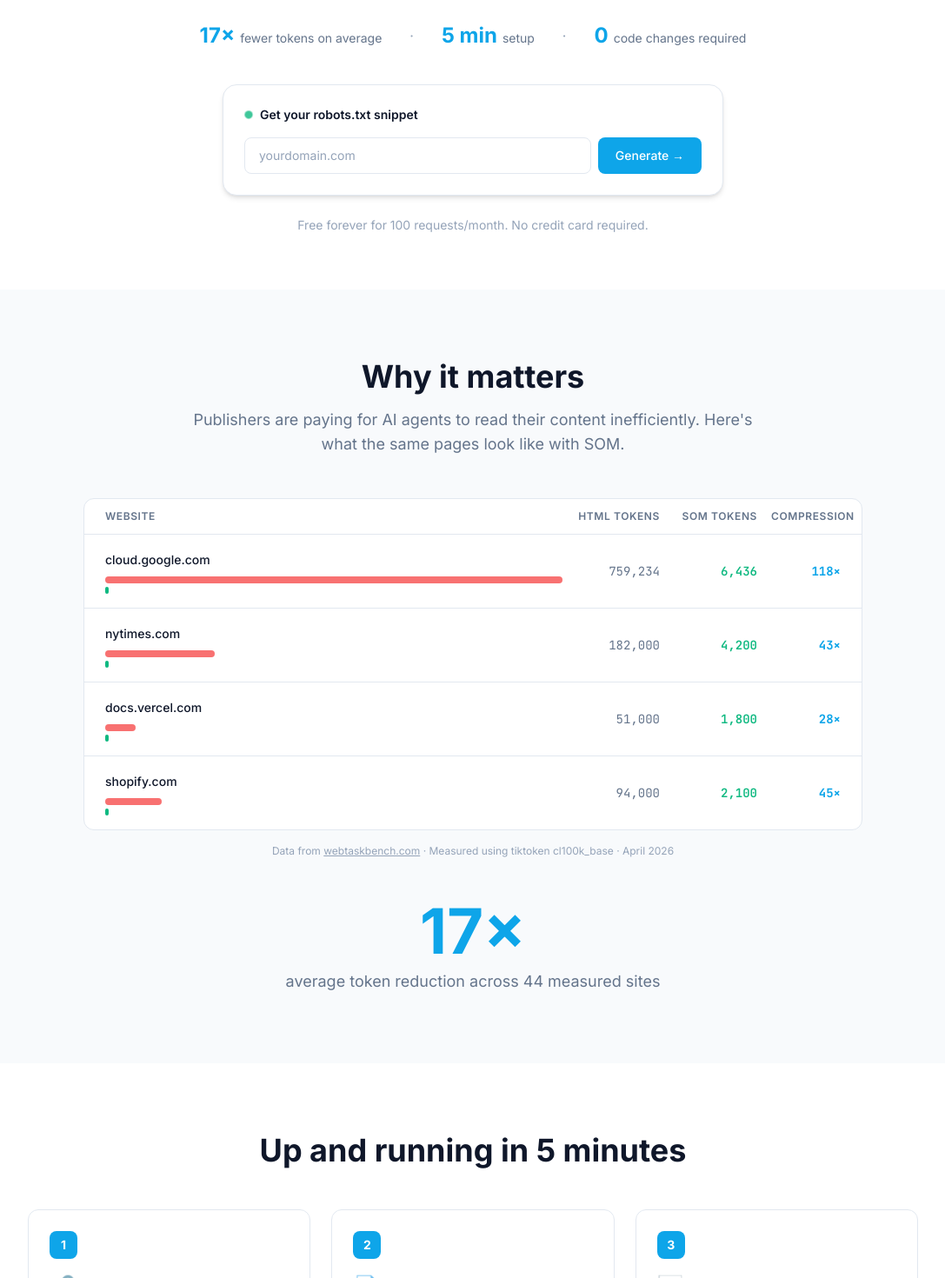
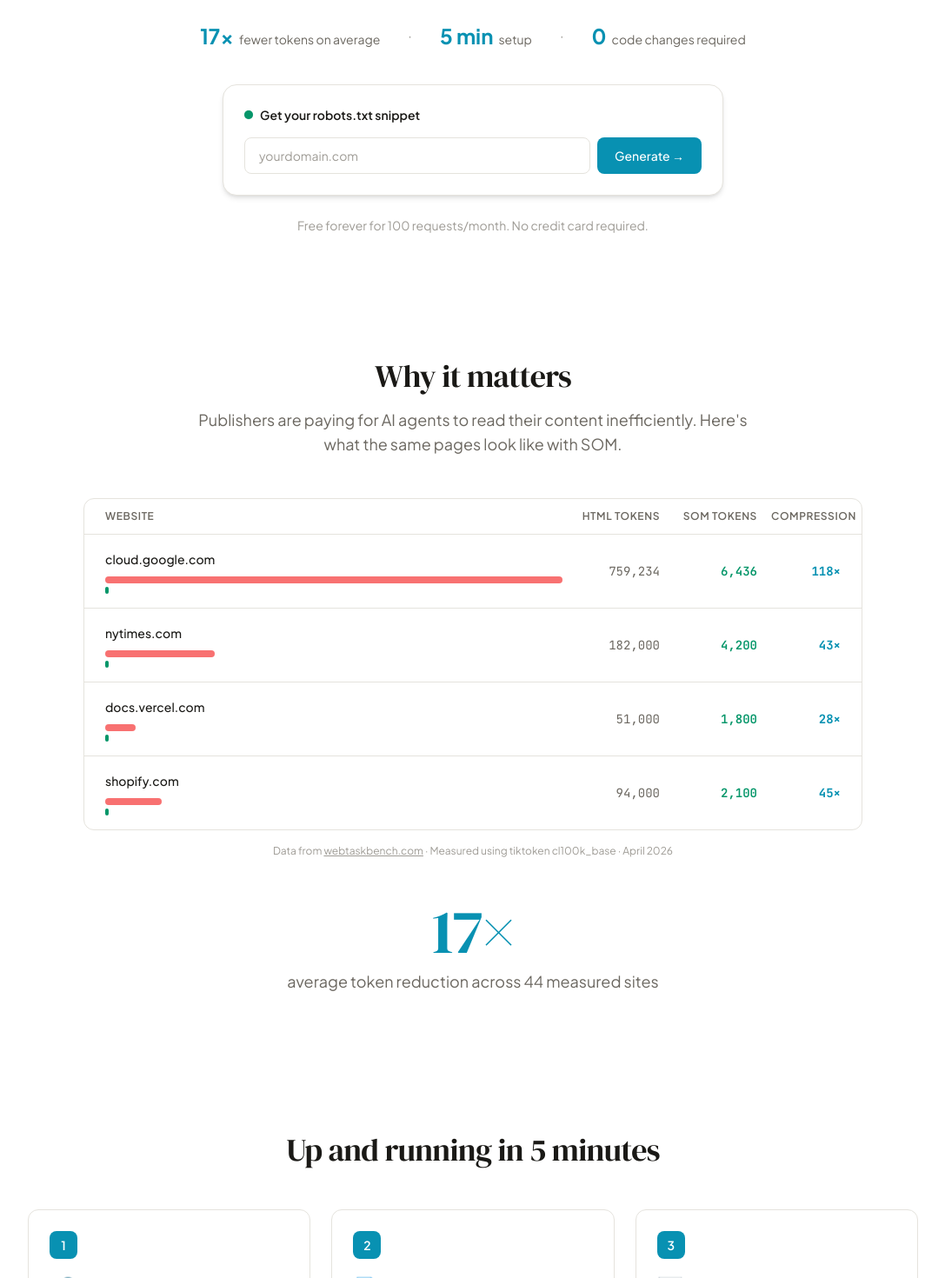
Before and after one commit to dbhurley/somready, a Next.js app: page / in a window 1280 px wide. Shown: the part 460-1930 px from the top of the page at 87% size, without its empty margins (96-1183 px from the left). Built offline with nearby package versions, Linux system fonts and the light colour scheme.

Commit message:
redesign: DM Serif Display + Plus Jakarta Sans — editorial publisher aesthetic, warm palette

```diff
--- a/app/globals.css
+++ b/app/globals.css
@@ -3,26 +3,40 @@
 @tailwind utilities;
 
 :root {
-  --background: #ffffff;
-  --foreground: #0F172A;
+  --background: #FAFAF8;
+  --foreground: #1A1916;
+}
+
+html {
+  background: #FAFAF8;
 }
 
 body {
   color: var(--foreground);
   background: var(--background);
+  font-feature-settings: "kern" 1, "liga" 1, "calt" 1;
+  -webkit-font-smoothing: antialiased;
+  -moz-osx-font-smoothing: grayscale;
 }
 
-@keyframes pulse-dot {
-  0%, 100% { opacity: 1; transform: scale(1); }
-  50% { opacity: 0.5; transform: scale(0.8); }
+/* Display headings — DM Serif Display */
+.font-display {
+  font-family: var(--font-display), Georgia, serif;
+  letter-spacing: -0.02em;
+  font-weight: 400;  /* DM Serif Display is only regular weight */
 }
 
+/* Pulsing live/ready indicator */
+@keyframes pulse-ready {
+  0%, 100% { opacity: 1; box-shadow: 0 0 0 0 rgba(5, 150, 105, 0.4); }
+  50%       { opacity: 0.85; box-shadow: 0 0 0 4px rgba(5, 150, 105, 0); }
+}
 .pulse-dot {
-  animation: pulse-dot 2s ease-in-out infinite;
+  animation: pulse-ready 2.2s ease-in-out infinite;
 }
 
-@layer utilities {
-  .text-balance {
-    text-wrap: balance;
-  }
+/* Code blocks */
+pre, code {
+  font-family: var(--font-mono), monospace;
+  font-feature-settings: "calt" 1;
 }
--- a/app/layout.tsx
+++ b/app/layout.tsx
@@ -1,15 +1,25 @@
 import type { Metadata } from "next";
-import { Inter, JetBrains_Mono } from "next/font/google";
+import { DM_Serif_Display, Plus_Jakarta_Sans, JetBrains_Mono } from "next/font/google";
 import "./globals.css";
 
-const inter = Inter({
+// Editorial display — for H1 and large section headlines only
+const dmSerifDisplay = DM_Serif_Display({
+  weight: "400",
+  style: ["normal", "italic"],
   subsets: ["latin"],
-  variable: "--font-inter",
+  variable: "--font-display",
+});
+
+// Warm humanist sans — for all body, UI, labels
+const plusJakartaSans = Plus_Jakarta_Sans({
+  subsets: ["latin"],
+  variable: "--font-sans",
+  weight: ["300", "400", "500", "600", "700"],
 });
 
 const jetbrainsMono = JetBrains_Mono({
   subsets: ["latin"],
-  variable: "--font-jetbrains-mono",
+  variable: "--font-mono",
 });
 
 export const metadata: Metadata = {
@@ -38,7 +48,7 @@ export default function RootLayout({
 }>) {
   return (
     <html lang="en">
-      <body className={`${inter.variable} ${jetbrainsMono.variable} font-sans antialiased`}>
+      <body className={`${dmSerifDisplay.variable} ${plusJakartaSans.variable} ${jetbrainsMono.variable} font-sans antialiased`}>
         {children}
       </body>
     </html>
--- a/app/page.tsx
+++ b/app/page.tsx
@@ -110,7 +110,7 @@ export default function Home() {
             Built on the SOM open standard &middot; somspec.org &#8599;
           </a>
 
-          <h1 className="text-5xl md:text-6xl font-bold tracking-tight text-text-primary">
+          <h1 className="font-display text-5xl md:text-6xl text-text-primary leading-tight">
             Make your website readable by every AI agent.
           </h1>
 
@@ -152,13 +152,13 @@ export default function Home() {
       <section id="how-it-works" className="py-20 px-4 sm:px-6 lg:px-8">
         <div className="max-w-5xl mx-auto">
           <div className="text-center mb-12">
-            <h2 className="text-3xl md:text-4xl font-bold text-text-primary">Up and running in 5 minutes</h2>
+            <h2 className="font-display text-3xl md:text-4xl text-text-primary">Up and running in 5 minutes</h2>
           </div>
 
           <div className="grid md:grid-cols-3 gap-6">
             {steps.map((step) => (
               <div key={step.num} className="relative bg-white border border-border rounded-xl p-6">
-                <span className="inline-flex items-center justify-center w-8 h-8 rounded-lg bg-accent text-white text-sm font-bold mb-4">
+                <span className="inline-flex items-center justify-center w-8 h-8 rounded-lg bg-accent text-white text-sm font-semibold mb-4">
                   {step.num}
                 </span>
                 <div className="text-2xl mb-2">{step.icon}</div>
@@ -174,7 +174,7 @@ export default function Home() {
       <section id="features" className="py-20 px-4 sm:px-6 lg:px-8 bg-surface">
         <div className="max-w-5xl mx-auto">
           <div className="text-center mb-12">
-            <h2 className="text-3xl md:text-4xl font-bold text-text-primary">Everything publishers need</h2>
+            <h2 className="font-display text-3xl md:text-4xl text-text-primary">Everything publishers need</h2>
           </div>
 
           <div className="grid md:grid-cols-2 lg:grid-cols-3 gap-6">
@@ -193,7 +193,7 @@ export default function Home() {
       <section id="pricing" className="py-20 px-4 sm:px-6 lg:px-8">
         <div className="max-w-5xl mx-auto">
           <div className="text-center mb-4">
-            <h2 className="text-3xl md:text-4xl font-bold text-text-primary">Simple, transparent pricing</h2>
+            <h2 className="font-display text-3xl md:text-4xl text-text-primary">Simple, transparent pricing</h2>
             <p className="mt-4 text-lg text-text-muted">Start free. Scale as your agent traffic grows.</p>
           </div>
 
@@ -217,7 +217,7 @@ export default function Home() {
       {/* Waitlist */}
       <section id="waitlist" className="py-20 px-4 sm:px-6 lg:px-8 bg-surface">
         <div className="max-w-lg mx-auto text-center">
-          <h2 className="text-3xl md:text-4xl font-bold text-text-primary">Join the private beta</h2>
+          <h2 className="font-display text-3xl md:text-4xl text-text-primary">Join the private beta</h2>
           <p className="mt-4 text-lg text-text-muted">
             We&apos;re onboarding publishers in batches to ensure quality. Enter your email and domain to get early access.
           </p>
--- a/components/BeforeAfter.tsx
+++ b/components/BeforeAfter.tsx
@@ -16,7 +16,7 @@ export default function BeforeAfter() {
     <section className="py-20 px-4 sm:px-6 lg:px-8 bg-surface">
       <div className="max-w-4xl mx-auto">
         <div className="text-center mb-12">
-          <h2 className="text-3xl md:text-4xl font-bold text-text-primary">Why it matters</h2>
+          <h2 className="font-display text-3xl md:text-4xl text-text-primary">Why it matters</h2>
           <p className="mt-4 text-lg text-text-muted max-w-2xl mx-auto">
             Publishers are paying for AI agents to read their content inefficiently. Here&apos;s what the same pages look like with SOM.
           </p>
@@ -64,7 +64,7 @@ export default function BeforeAfter() {
         </p>
 
         <div className="mt-12 text-center">
-          <span className="text-6xl md:text-7xl font-bold text-accent">17&times;</span>
+          <span className="font-display text-6xl md:text-7xl text-accent">17&times;</span>
           <p className="mt-2 text-lg text-text-muted">average token reduction across 44 measured sites</p>
         </div>
       </div>
--- a/components/Nav.tsx
+++ b/components/Nav.tsx
@@ -16,7 +16,7 @@ export default function Nav() {
           <div className="flex items-center gap-8">
             <a href="#" className="flex items-center gap-2">
               <span className="inline-block w-3 h-3 rounded-full bg-green pulse-dot" />
-              <span className="text-lg font-semibold text-text-primary">somready</span>
+              <span className="font-display text-xl text-text-primary tracking-tight">somready</span>
             </a>
             <div className="hidden md:flex items-center gap-6 text-sm text-text-muted">
               <a href="#how-it-works" className="hover:text-text-primary transition-colors">How it works</a>
--- a/components/PricingCard.tsx
+++ b/components/PricingCard.tsx
@@ -27,7 +27,7 @@ export default function PricingCard({ name, price, subtitle, features, highlight
       <div className="mb-6">
         <h3 className={`text-lg font-semibold ${purple ? 'text-purple' : 'text-text-primary'}`}>{name}</h3>
         <div className="mt-2 flex items-baseline gap-1">
-          <span className="text-4xl font-bold text-text-primary">{price}</span>
+          <span className="font-display text-4xl text-text-primary">{price}</span>
           <span className="text-text-muted text-sm">/month</span>
         </div>
         <p className="mt-1 text-sm text-text-muted">{subtitle}</p>
--- a/tailwind.config.ts
+++ b/tailwind.config.ts
@@ -9,27 +9,39 @@ const config: Config = {
   theme: {
     extend: {
       colors: {
-        background: '#FFFFFF',
-        surface: '#F8FAFC',
-        surface2: '#F1F5F9',
-        border: '#E2E8F0',
-        'border-strong': '#CBD5E1',
-        'text-primary': '#0F172A',
-        'text-muted': '#64748B',
-        'text-faint': '#94A3B8',
-        accent: '#0EA5E9',
-        'accent-dark': '#0284C7',
-        'accent-light': '#E0F2FE',
-        green: '#10B981',
-        'green-light': '#D1FAE5',
-        purple: '#7C3AED',
+        // Warm backgrounds — not cold tech-white
+        background: '#FAFAF8',
+        surface:    '#FFFFFF',
+        surface2:   '#F4F4F0',
+        border:     '#E5E3DD',
+        'border-strong': '#C8C5BC',
+        // Typography — warm, not cold
+        'text-primary': '#1A1916',
+        'text-muted':   '#6B6760',
+        'text-faint':   '#9E9B95',
+        // Accent — cyan-teal, more distinctive than sky blue
+        accent:          '#0891B2',
+        'accent-dark':   '#0E7490',
+        'accent-light':  '#ECFEFF',
+        // Ready/live indicator
+        green:           '#059669',
+        'green-light':   '#D1FAE5',
+        // Pro tier
+        purple:          '#7C3AED',
       },
       fontFamily: {
-        sans: ['var(--font-inter)', 'system-ui', 'sans-serif'],
-        mono: ['var(--font-jetbrains-mono)', 'monospace'],
+        // DM Serif Display — editorial, for H1/H2 hero headings only
+        display: ['var(--font-display)', 'Georgia', 'serif'],
+        // Plus Jakarta Sans — warm humanist sans for all UI/body
+        sans:    ['var(--font-sans)', 'system-ui', 'sans-serif'],
+        mono:    ['var(--font-mono)', 'monospace'],
+      },
+      borderRadius: {
+        card: '14px',
       },
     },
   },
   plugins: [],
 };
+
 export default config;
```
